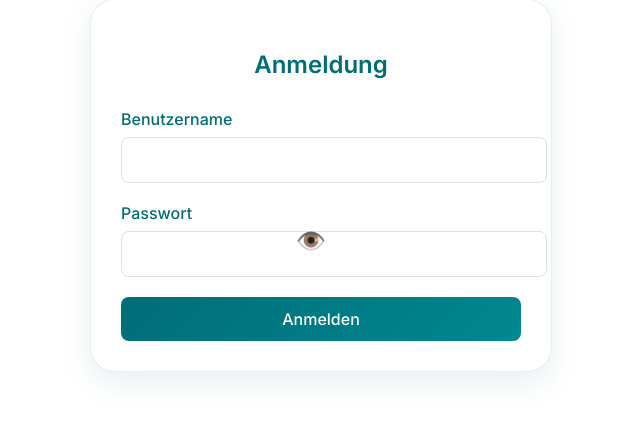
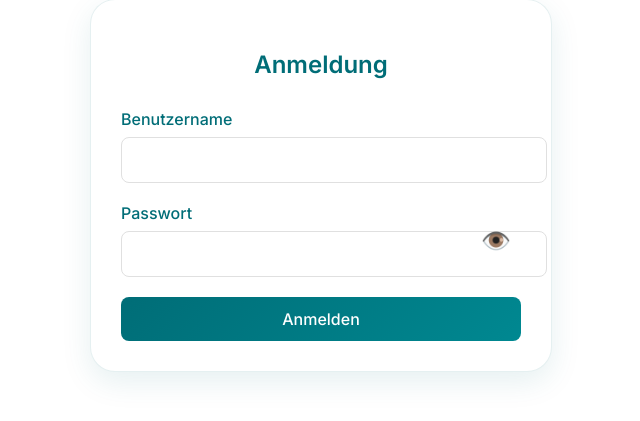
Before and after one commit to Real-M1000/Flask, a Flask app: page /login in a window 1280 px wide. Shown: the part 239-660 px from the top of the page, without its empty margins (319-959 px from the left). Run offline with Flask 3, Linux system fonts and the light colour scheme.

Commit message:
Update login.html

```diff
--- a/templates/login.html
+++ b/templates/login.html
@@ -111,15 +111,12 @@
             margin-bottom: 30px;
             font-weight: 600;
         }
-        .toggle-password {
+        .eye-icon {
             position: absolute;
+            top: 50%;
             right: 10px;
-            top: 50%;
             transform: translateY(-50%);
-            background: none;
-            border: none;
             cursor: pointer;
-            color: #006d77;
             font-size: 1.5em;
         }
     </style>
@@ -131,13 +128,6 @@
     <div class="main-content">
         <div class="login-form">
             <h2>Anmeldung</h2>
-            {% with messages = get_flashed_messages(with_categories=true) %}
-                {% if messages %}
-                    {% for category, message in messages %}
-                        <div class="alert alert-{{ category }}">{{ message }}</div>
-                    {% endfor %}
-                {% endif %}
-            {% endwith %}
             <form method="post">
                 <div class="form-group">
                     <label for="username">Benutzername</label>
@@ -146,7 +136,7 @@
                 <div class="form-group">
                     <label for="password">Passwort</label>
                     <input type="password" id="password" name="password" required>
-                    <button type="button" class="toggle-password" onclick="togglePassword()">👁️</button>
+                    <span class="eye-icon" onclick="togglePassword()">👁️</span>
                 </div>
                 <button type="submit">Anmelden</button>
             </form>
@@ -158,16 +148,15 @@
 
     <script>
         function togglePassword() {
-            var passwordField = document.getElementById("password");
-            var toggleButton = document.querySelector(".toggle-password");
+            const passwordField = document.getElementById('password');
+            const eyeIcon = document.querySelector('.eye-icon');
 
-            // Prüfen, ob das Passwort sichtbar ist und das Symbol wechseln
-            if (passwordField.type === "password") {
-                passwordField.type = "text";
-                toggleButton.innerHTML = "👁️‍🗨️";  // Das durchgestrichene Linien-Auge
+            if (passwordField.type === 'password') {
+                passwordField.type = 'text';
+                eyeIcon.textContent = '👁️'; // Auge offen
             } else {
-                passwordField.type = "password";
-                toggleButton.innerHTML = "👁️";  // Das normale Linien-Auge
+                passwordField.type = 'password';
+                eyeIcon.textContent = '👁️/'; // Auge geschlossen
             }
         }
     </script>
```
